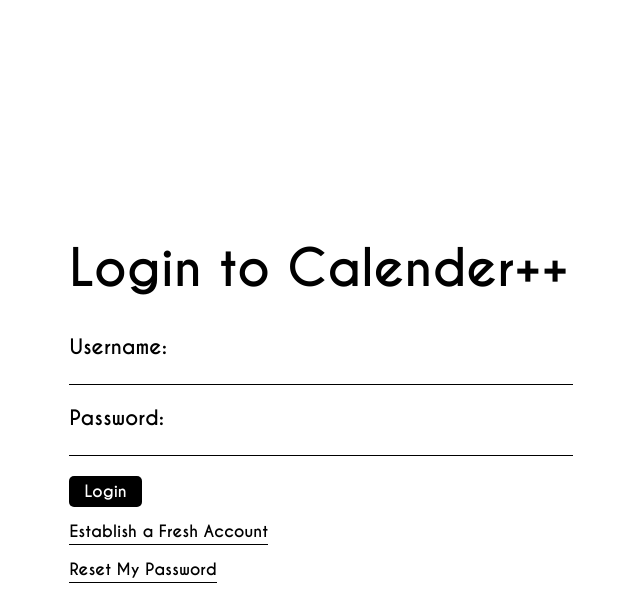
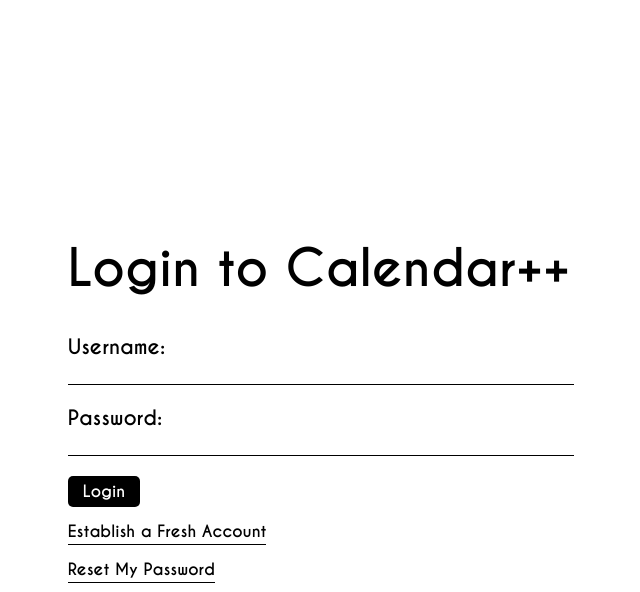
Before and after one commit to CMPE-131-BCBeez/Calendar-plus-plus, a Flask app: template templates/Loginpage.html in a window 1280 px wide. Shown: the top 592 px of the page, without its empty margins (321-961 px from the left). Run offline with Flask 3, Linux system fonts and the light colour scheme; the template is opened without the code that fills it, so the values that code supplies are empty.

Commit message:
aaaaaaaaa

```diff
--- a/templates/Loginpage.html
+++ b/templates/Loginpage.html
@@ -10,7 +10,7 @@
     <div class="container">
         <div class="centered-element">
             <h1>
-                Login to Calender++
+                Login to Calendar++
             </h1>
 <form>
     <div class="form-container">
```
